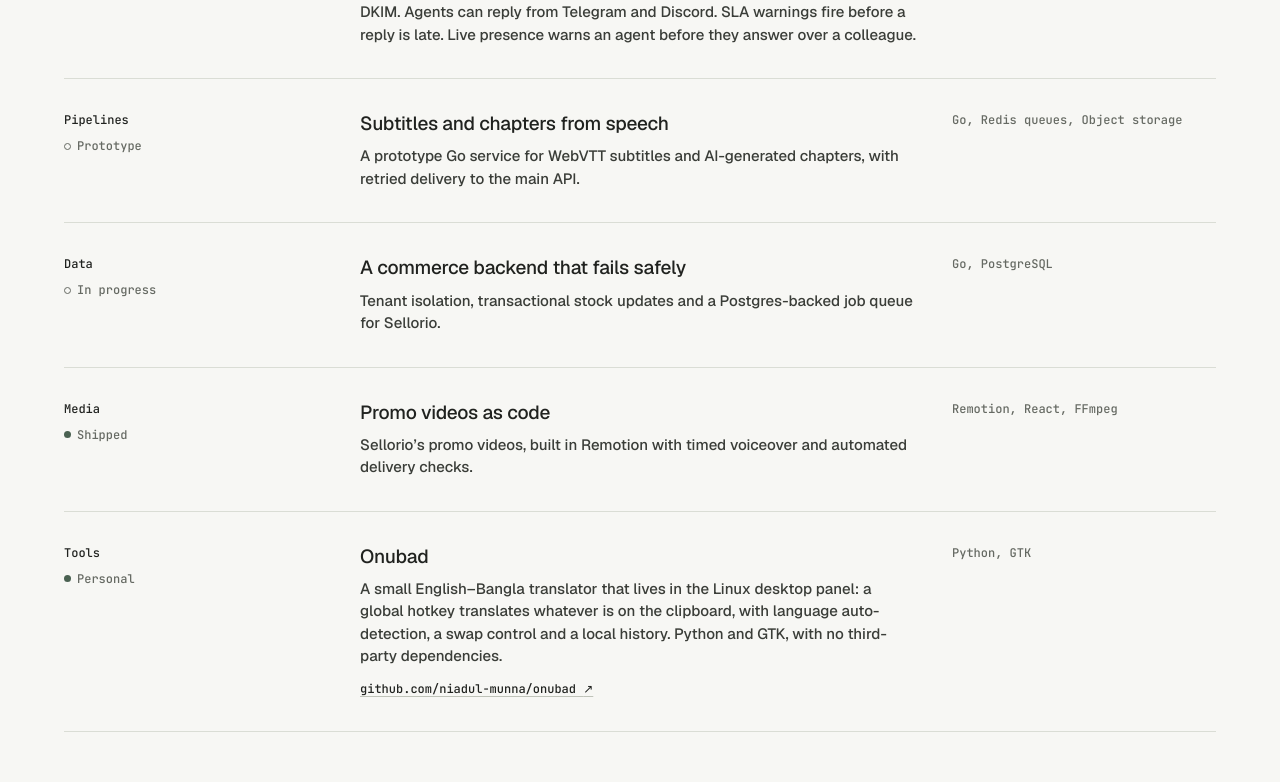
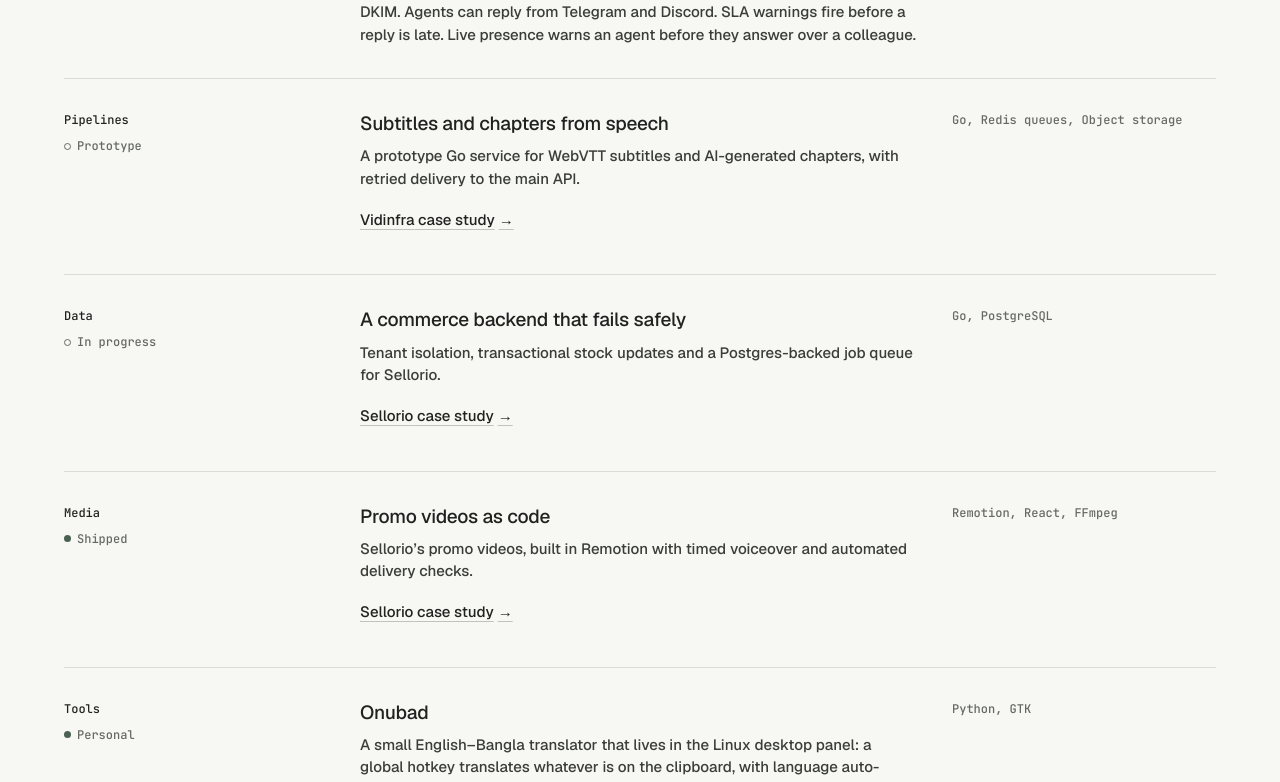
Before and after one commit to niadul-munna/portfolio, a Next.js app: page / in a window 1280 px wide. Shown: the part 2791-3573 px from the top of the page. Built offline with nearby package versions, Linux system fonts and the light colour scheme; no server answers.

Commit message:
Add related case study links to practice entries

```diff
--- a/components/home/practice-list.tsx
+++ b/components/home/practice-list.tsx
@@ -1,10 +1,14 @@
+import Link from "next/link";
 import { StatusTag } from "@/components/status-tag";
 import type { PracticeEntry } from "@/content/types";
+import { getProject } from "@/lib/site";
 
 export function PracticeList({ entries }: { entries: PracticeEntry[] }) {
   return (
     <ul>
-      {entries.map((entry) => (
+      {entries.map((entry) => {
+        const related = entry.relatedProject ? getProject(entry.relatedProject) : undefined;
+        return (
           <li key={entry.id} className="page-grid gap-y-3 border-t border-line py-7 last:border-b lg:py-8">
             <div className="col-span-full flex flex-wrap items-baseline gap-x-5 gap-y-1 lg:col-span-3 lg:flex-col lg:gap-y-2">
               <span className="font-mono text-meta text-ink">{entry.area}</span>
@@ -20,10 +24,15 @@
                 {entry.title}
               </h3>
               <p className="mt-2 max-w-[62ch] text-ui text-ink-soft">{entry.body}</p>
+              {related ? (
+                <Link href={`/work/${related.slug}`} className="link mt-2 inline-flex min-h-11 items-center gap-1 text-ui text-ink">
+                  {related.title} case study <span aria-hidden="true">→</span>
+                </Link>
+              ) : null}
               {entry.link ? (
                 <a
                   href={entry.link.href}
-                className="link mt-3 inline-block font-mono text-meta text-ink"
+                  className="link mt-2 inline-flex min-h-11 items-center gap-1 font-mono text-meta text-ink"
                   target="_blank"
                   rel="noopener"
                 >
@@ -36,7 +45,8 @@
               {entry.stack.join(", ")}
             </p>
           </li>
-      ))}
+        );
+      })}
     </ul>
   );
 }
```
Lines whose indentation alone changed are shown as unchanged.
